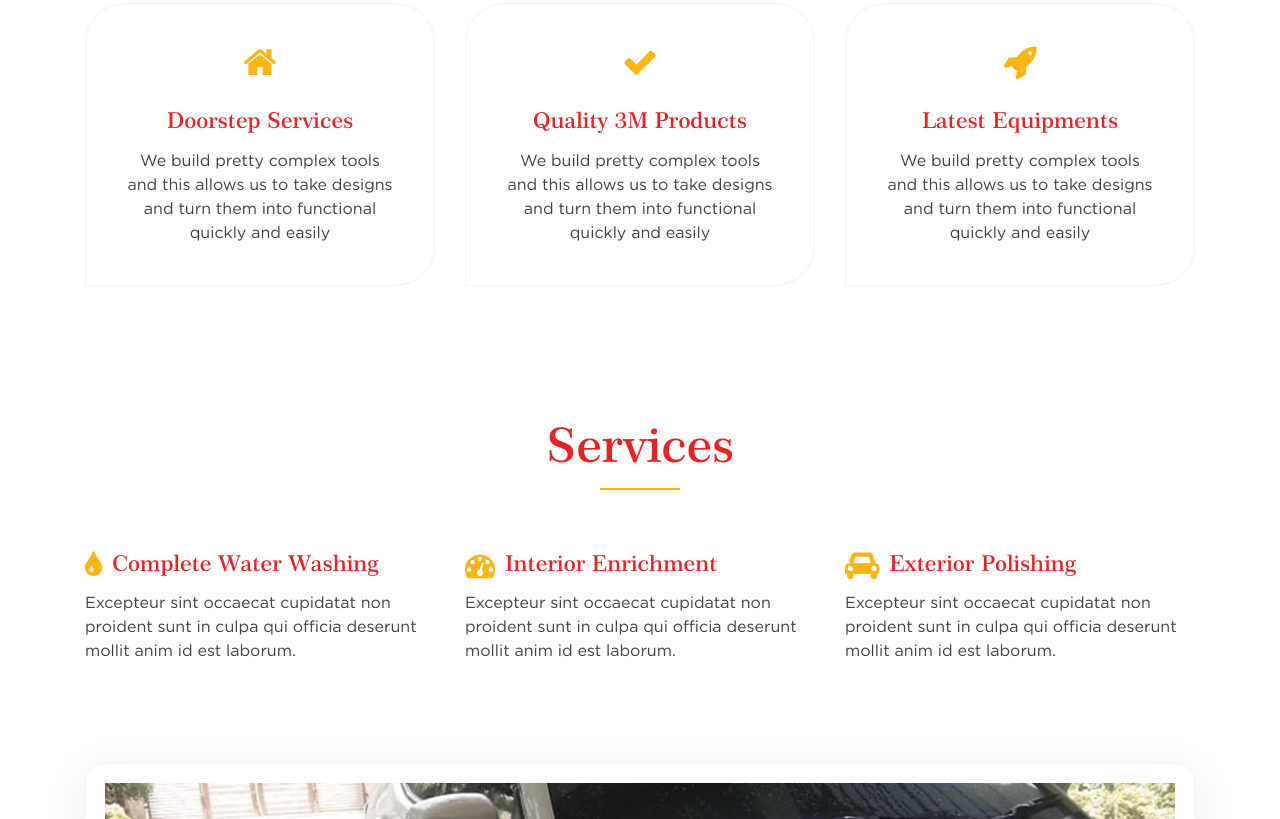
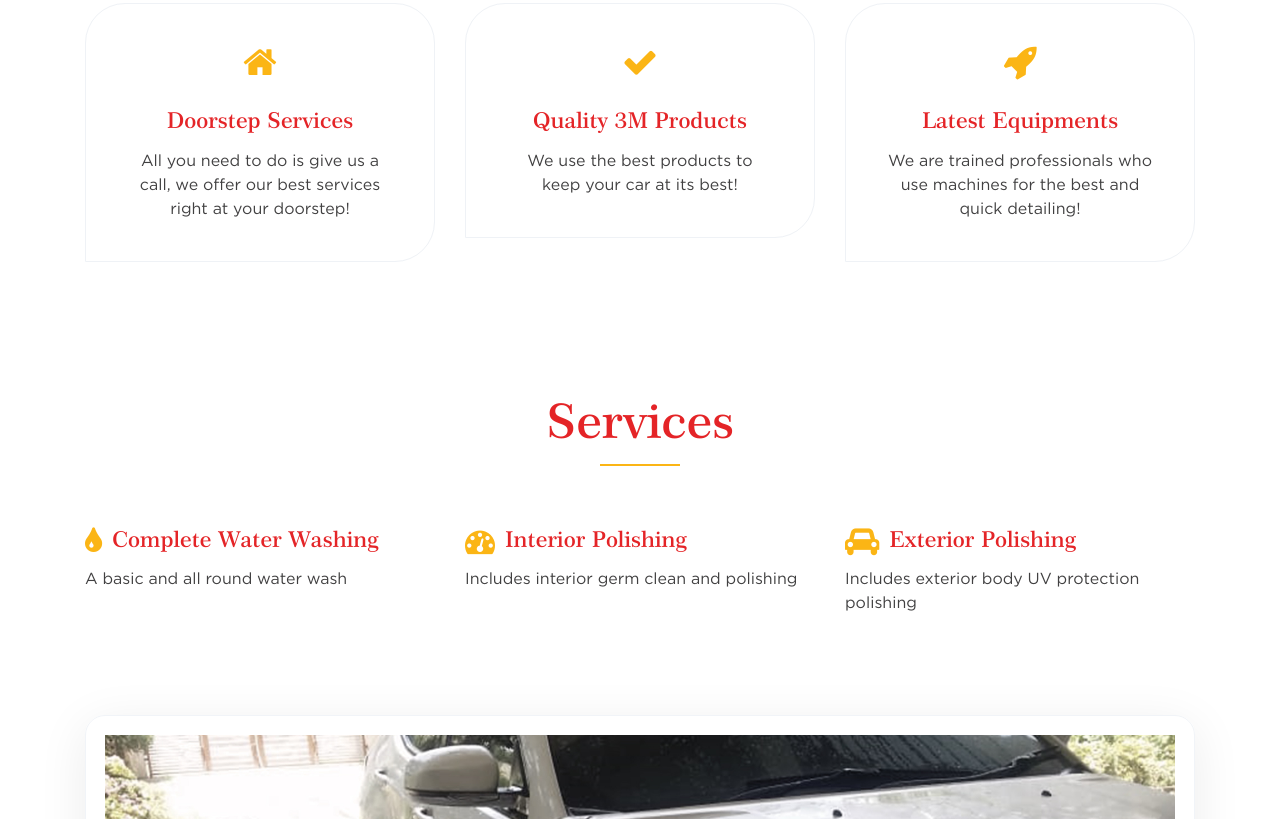
Before and after one commit to glitzzo/glitzzo.github.io, a plain HTML site: page index.html in a window 1280 px wide. Shown: the part 1741-2560 px from the top of the page. Drawn offline with Linux system fonts and the light colour scheme; files whose address does not match are found by name.

Commit message:
Update index.html

```diff
--- a/index.html
+++ b/index.html
@@ -95,8 +95,8 @@
                     </div>
                     <div class="col-lg-6 col-xl-5 ml-xl-auto">
                         <div class="special_description_content">
-                            <h2>We help you maintain your car looking new!</h2>
-                            <p>Glitzzo helps you to maintain your car looking neat and tidy. We use quality products and the latest equipments to pamper your car. We ensure the best service for your automobile. We offer doorstep services i.e. all you have to do is just call or WhatsApp us anywhere in Chennai, and we will clean your car.</p>
+                            <h2>We help you maintain your car look new!</h2>
+                            <p>Glitzzo helps you to maintain your car looking neat and tidy. We use quality products and the latest equipments to pamper your car. We ensure the best service for your automobile. We offer doorstep services, all you have to do is just call or WhatsApp us anywhere in Chennai, and we will clean your car.</p>
                         </div>
                     </div>
                 </div>
@@ -126,7 +126,7 @@
                             <i class="fa fa-home"></i>
                         </div>
                         <h4>Doorstep Services</h4>
-                        <p>We build pretty complex tools and this allows us to take designs and turn them into functional quickly and easily</p>
+                        <p>All you need to do is give us a call, we offer our best services right at your doorstep!</p>
                     </div>
                 </div>
                 <!-- Single Special Area -->
@@ -136,7 +136,7 @@
                             <i class="fa fa-check"></i>
                         </div>
                         <h4>Quality 3M Products</h4>
-                        <p>We build pretty complex tools and this allows us to take designs and turn them into functional quickly and easily</p>
+                        <p>We use the best products to keep your car at its best!</p>
                     </div>
                 </div>
                 <!-- Single Special Area -->
@@ -146,7 +146,7 @@
                             <i class="fa fa-rocket" aria-hidden="true"></i>
                         </div>
                         <h4>Latest Equipments</h4>
-                        <p>We build pretty complex tools and this allows us to take designs and turn them into functional quickly and easily</p>
+                        <p>We are trained professionals who use machines for the best and quick detailing!</p>
                     </div>
                 </div>
             </div>
@@ -172,15 +172,15 @@
                     <div class="single-feature">
                         <i class="fa fa-tint" aria-hidden="true"></i>
                         <h5>Complete Water Washing</h5>
-                        <p>Excepteur sint occaecat cupidatat non proident sunt in culpa qui officia deserunt mollit anim id est laborum.</p>
+                        <p>A basic and all round water wash</p>
                     </div>
                 </div>
                 <!-- Single Feature Start -->
                 <div class="col-12 col-sm-6 col-lg-4">
                     <div class="single-feature">
                         <i class="fa fa-tachometer" aria-hidden="true"></i>
-                        <h5>Interior Enrichment</h5>
-                        <p>Excepteur sint occaecat cupidatat non proident sunt in culpa qui officia deserunt mollit anim id est laborum.</p>
+                        <h5>Interior Polishing</h5>
+                        <p>Includes interior germ clean and polishing</p>
                     </div>
                 </div>
                 <!-- Single Feature Start -->
@@ -188,7 +188,7 @@
                     <div class="single-feature">
                         <i class="fa fa-car" aria-hidden="true"></i>
                         <h5>Exterior Polishing</h5>
-                        <p>Excepteur sint occaecat cupidatat non proident sunt in culpa qui officia deserunt mollit anim id est laborum.</p>
+                        <p>Includes exterior body UV protection polishing</p>
                     </div>
                 </div>
 
@@ -251,7 +251,7 @@
                         </div>
                         <div class="cool-facts-content">
                             <i class="fa fa-home"></i>
-                            <p>HOME<br>VISITED</p>
+                            <p>HOMES<br>VISITED</p>
                         </div>
                     </div>
                 </div>
```
